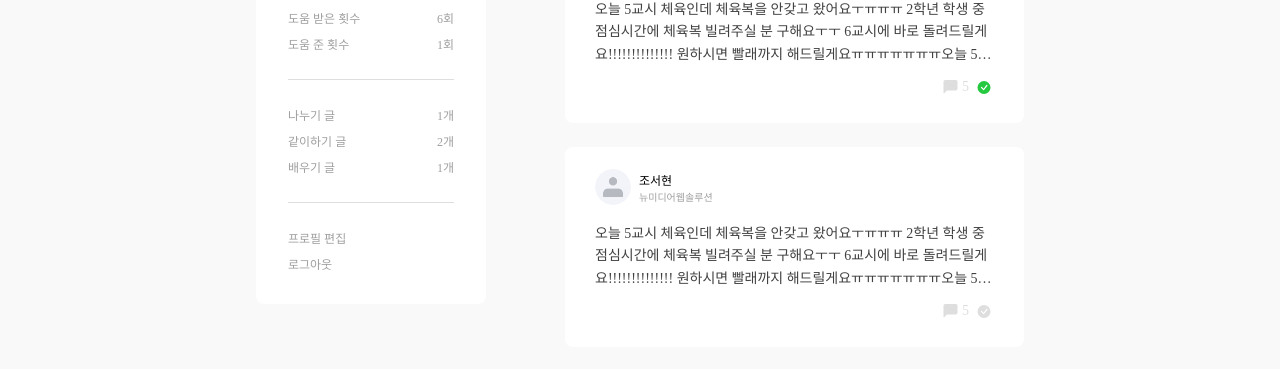
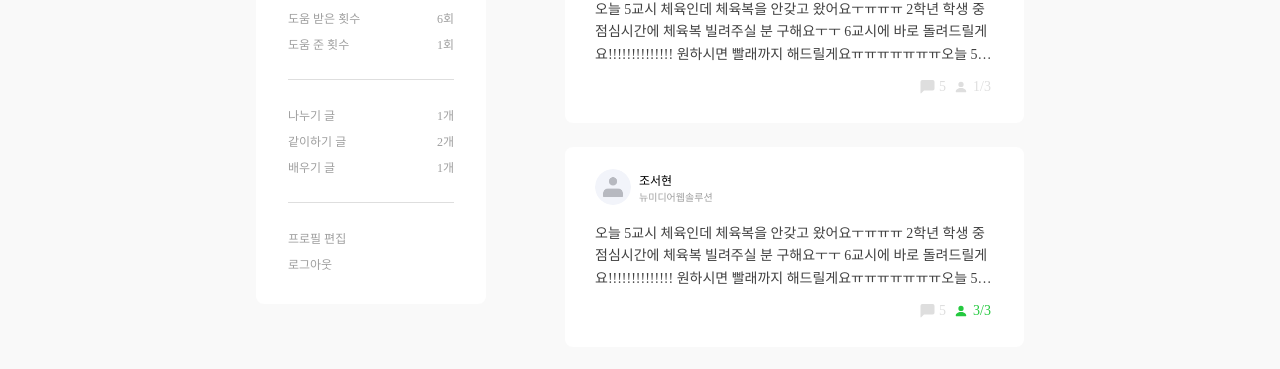
Before and after one commit to csh1203/BARO-client-Next, a Next.js app: page / in a window 1280 px wide. Shown: the part 253-622 px from the top of the page. Built offline with nearby package versions, Linux system fonts and the light colour scheme; a web font is replaced by a local one.

Commit message:
Feat: 같이하기 커뮤니티 추가

```diff
--- a/src/components/main/community/Community.tsx
+++ b/src/components/main/community/Community.tsx
@@ -3,13 +3,13 @@
 import { useState } from "react";
 import ScopeBar from "./scopeBar/ScopeBar";
 import styles from '@/styles/main/community/community.module.css'
-import Article from "./articles/ArticleBox";
+import ArticleBox from "./articles/ArticleBox";
 
 export default function Community() {
     const [ community, setCommunity ] = useState<number>(0);
 
     return <div className={styles.community}>
         <ScopeBar community={community} setCommunity={setCommunity}/>
-        <Article />
+        <ArticleBox />
     </div>
 }
--- a/src/components/main/community/articles/Article.tsx
+++ b/src/components/main/community/articles/Article.tsx
@@ -1,16 +1,31 @@
 import styles from '@/styles/main/community/articles/article.module.css'
-import { ChatLeftFill, CheckCircleFill } from 'react-bootstrap-icons';
+import { ChatLeftFill, CheckCircleFill, PersonFill } from 'react-bootstrap-icons';
 
-interface ArticleProps {
+interface BaseProps {
     profile: string;
     name: string;
     major: string;
     content: string;
     comment: number;
+    type: 0 | 1 | 2;
+}
+
+interface ShareProps extends BaseProps {
+    type: 0 | 2;
     isfinished: boolean;
 }
 
-export default function Article({profile, name, major, content, comment, isfinished}: ArticleProps) {
+interface TogetherProps extends BaseProps {
+    type: 1;
+    totalPeople: number;
+    gatheredPeople: number;
+}
+
+type ArticleProps = ShareProps | TogetherProps;
+
+export default function Article(props: ArticleProps) {
+    const { profile, name, major, content, comment, type } = props;
+
     return <div className={styles.article}>
         <div className={styles.profile_box}>
             <img src={profile} className={styles.profile_image}/>
@@ -25,10 +40,22 @@ export default function Article({profile, name, major, content, comment, isfinis
         </div>
         <div className={styles.post_info}>
             <div className={styles.comment_box}>
-                <ChatLeftFill className={styles.comment_icon}/>
+                <ChatLeftFill className={styles.comment_icon} />
                 <div>{comment}</div>
             </div>
-            <CheckCircleFill className={isfinished ? styles.checked_icon : styles.check_icon}/>
+            {
+                type == 0 || type == 2 ?
+                    'isfinished' in props && <CheckCircleFill
+                        className={props.isfinished ? styles.checked_icon : styles.check_icon} />
+                     :
+                    'gatheredPeople' in props &&
+                    <div className={`${styles.people_box}
+                        ${!(props.totalPeople - props.gatheredPeople)
+                            && styles.full_people_box}`}>
+                        <PersonFill className={styles.person_icon}/>
+                        <div className={styles.total_people}> {props.gatheredPeople}/{props.totalPeople} </div>
+                    </div>
+            }
         </div>
     </div>
 }
--- a/src/components/main/community/articles/ArticleBox.tsx
+++ b/src/components/main/community/articles/ArticleBox.tsx
@@ -9,6 +9,25 @@ export default function ArticleBox() {
             major='뉴미디어웹솔루션'
             content='오늘 5교시 체육인데 체육복을 안갖고 왔어요ㅜㅠㅠㅠ 2학년 학생 중 점심시간에 체육복 빌려주실 분 구해요ㅜㅜ 6교시에 바로 돌려드릴게요!!!!!!!!!!!!!! 원하시면 빨래까지 해드릴게요ㅠㅠㅠㅠㅠㅠㅠ'
             comment={5}
+            type={1}
+            gatheredPeople={1}
+            totalPeople={3} />
+        <Article
+            profile='/images/basic_profile.png'
+            name='조서현'
+            major='뉴미디어웹솔루션'
+            content='오늘 5교시 체육인데 체육복을 안갖고 왔어요ㅜㅠㅠㅠ 2학년 학생 중 점심시간에 체육복 빌려주실 분 구해요ㅜㅜ 6교시에 바로 돌려드릴게요!!!!!!!!!!!!!! 원하시면 빨래까지 해드릴게요ㅠㅠㅠㅠㅠㅠㅠ'
+            comment={5}
+            type={1}
+            gatheredPeople={3}
+            totalPeople={3} />
+        <Article
+            profile='/images/basic_profile.png'
+            name='조서현'
+            major='뉴미디어웹솔루션'
+            content='오늘 5교시 체육인데 체육복을 안갖고 왔어요ㅜㅠㅠㅠ 2학년 학생 중 점심시간에 체육복 빌려주실 분 구해요ㅜㅜ 6교시에 바로 돌려드릴게요!!!!!!!!!!!!!! 원하시면 빨래까지 해드릴게요ㅠㅠㅠㅠㅠㅠㅠ'
+            comment={5}
+            type={0}
             isfinished={true} />
         <Article
             profile='/images/basic_profile.png'
@@ -16,6 +35,7 @@ export default function ArticleBox() {
             major='뉴미디어웹솔루션'
             content='오늘 5교시 체육인데 체육복을 안갖고 왔어요ㅜㅠㅠㅠ 2학년 학생 중 점심시간에 체육복 빌려주실 분 구해요ㅜㅜ 6교시에 바로 돌려드릴게요!!!!!!!!!!!!!! 원하시면 빨래까지 해드릴게요ㅠㅠㅠㅠㅠㅠㅠ'
             comment={5}
+            type={0}
             isfinished={false} />
         <Article
             profile='/images/basic_profile.png'
@@ -23,20 +43,7 @@ export default function ArticleBox() {
             major='뉴미디어웹솔루션'
             content='오늘 5교시 체육인데 체육복을 안갖고 왔어요ㅜㅠㅠㅠ 2학년 학생 중 점심시간에 체육복 빌려주실 분 구해요ㅜㅜ 6교시에 바로 돌려드릴게요!!!!!!!!!!!!!! 원하시면 빨래까지 해드릴게요ㅠㅠㅠㅠㅠㅠㅠ'
             comment={5}
-            isfinished={true} />
-        <Article
-            profile='/images/basic_profile.png'
-            name='조서현'
-            major='뉴미디어웹솔루션'
-            content='오늘 5교시 체육인데 체육복을 안갖고 왔어요ㅜㅠㅠㅠ 2학년 학생 중 점심시간에 체육복 빌려주실 분 구해요ㅜㅜ 6교시에 바로 돌려드릴게요!!!!!!!!!!!!!! 원하시면 빨래까지 해드릴게요ㅠㅠㅠㅠㅠㅠㅠ'
-            comment={5}
-            isfinished={false} />
-        <Article
-            profile='/images/basic_profile.png'
-            name='조서현'
-            major='뉴미디어웹솔루션'
-            content='오늘 5교시 체육인데 체육복을 안갖고 왔어요ㅜㅠㅠㅠ 2학년 학생 중 점심시간에 체육복 빌려주실 분 구해요ㅜㅜ 6교시에 바로 돌려드릴게요!!!!!!!!!!!!!! 원하시면 빨래까지 해드릴게요ㅠㅠㅠㅠㅠㅠㅠ'
-            comment={5}
+            type={0}
             isfinished={true} />
     </div>
 }
--- a/src/styles/main/community/articles/article.module.css
+++ b/src/styles/main/community/articles/article.module.css
@@ -78,3 +78,23 @@
     height: 13px;
     color: var(--gray-300);
 }
+
+.people_box{
+    display: flex;
+    align-items: center;
+    column-gap: 5px;
+    color: var(--gray-300);
+}
+
+.full_people_box{
+    color: var(--green);
+}
+
+.person_icon{
+    width: 14px;
+    height: 14px;
+}
+
+.total_people{
+    font-size: 14px;
+}
```
